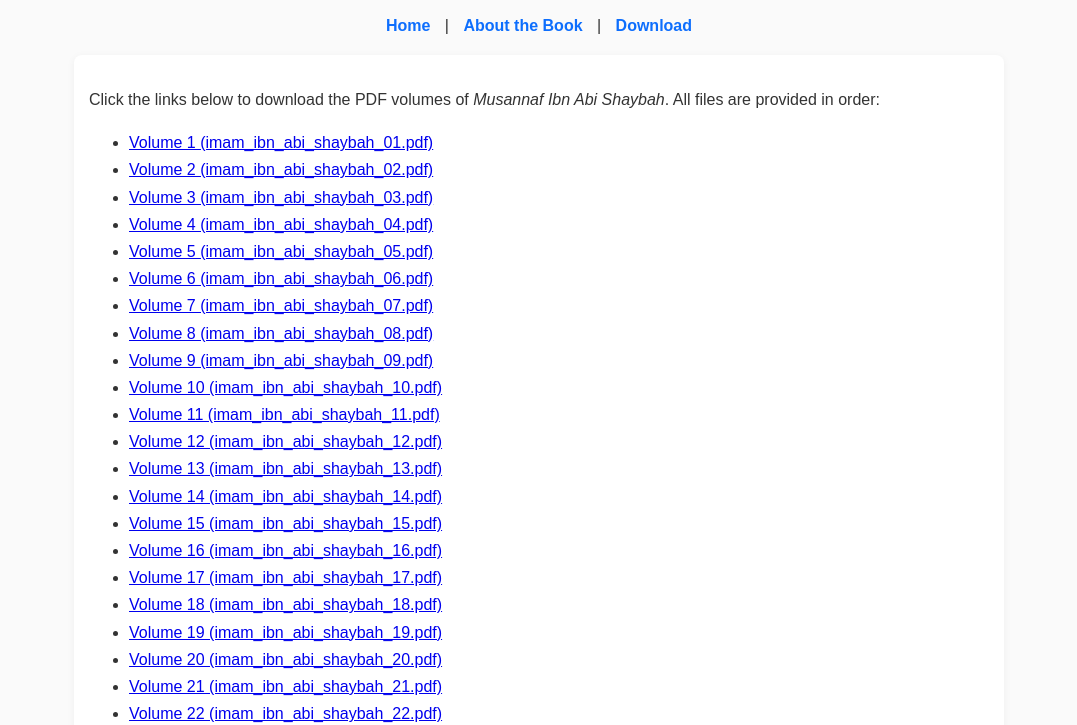
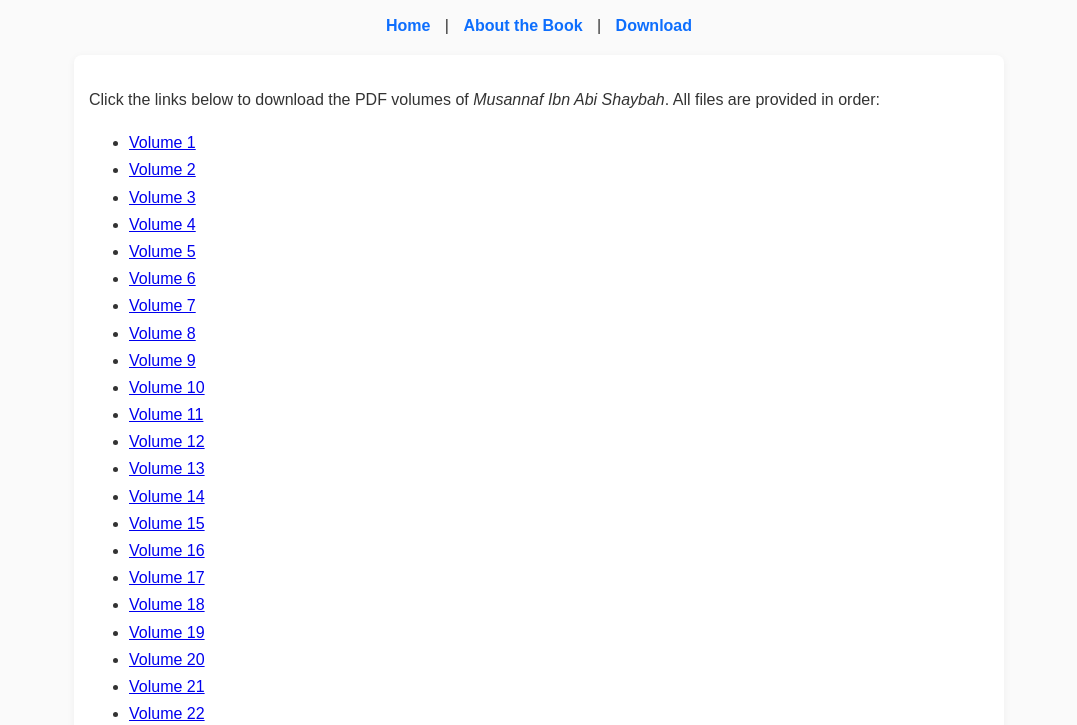
Before and after one commit to muxaibest/ibnabishaybah, a plain HTML site: page download.html in a window 1280 px wide. Shown: the part 78-803 px from the top of the page, without its empty margins (101-1178 px from the left). Drawn offline with Linux system fonts and the light colour scheme.

Commit message:
Add PDF links 23–38

```diff
--- a/download.html
+++ b/download.html
@@ -22,33 +22,14 @@
     </div>
 
     <script>
-        // List of PDFs (you can update automatically if you have server-side access)
         const pdfFolder = "download_files/";
-        const pdfFiles = [
-            "imam_ibn_abi_shaybah_01.pdf",
-            "imam_ibn_abi_shaybah_02.pdf",
-            "imam_ibn_abi_shaybah_03.pdf",
-            "imam_ibn_abi_shaybah_04.pdf",
-            "imam_ibn_abi_shaybah_05.pdf",
-            "imam_ibn_abi_shaybah_06.pdf",
-            "imam_ibn_abi_shaybah_07.pdf",
-            "imam_ibn_abi_shaybah_08.pdf",
-            "imam_ibn_abi_shaybah_09.pdf",
-            "imam_ibn_abi_shaybah_10.pdf",
-            "imam_ibn_abi_shaybah_11.pdf",
-            "imam_ibn_abi_shaybah_12.pdf",
-            "imam_ibn_abi_shaybah_13.pdf",
-            "imam_ibn_abi_shaybah_14.pdf",
-            "imam_ibn_abi_shaybah_15.pdf",
-            "imam_ibn_abi_shaybah_16.pdf",
-            "imam_ibn_abi_shaybah_17.pdf",
-            "imam_ibn_abi_shaybah_18.pdf",
-            "imam_ibn_abi_shaybah_19.pdf",
-            "imam_ibn_abi_shaybah_20.pdf",
-            "imam_ibn_abi_shaybah_21.pdf",
-            "imam_ibn_abi_shaybah_22.pdf"
-            // Add more if you convert the rest
-        ];
+
+        // Automatically generate list 1–38
+        const pdfFiles = [];
+        for (let i = 1; i <= 38; i++) {
+            const num = String(i).padStart(2, "0");
+            pdfFiles.push(`imam_ibn_abi_shaybah_${num}.pdf`);
+        }
 
         const listContainer = document.getElementById("pdf-list");
 
@@ -57,7 +38,7 @@
             const link = document.createElement("a");
             link.href = pdfFolder + file;
             link.target = "_blank";
-            link.textContent = `Volume ${index + 1} (${file})`;
+            link.textContent = `Volume ${index + 1}`;
             li.appendChild(link);
             listContainer.appendChild(li);
         });
```
